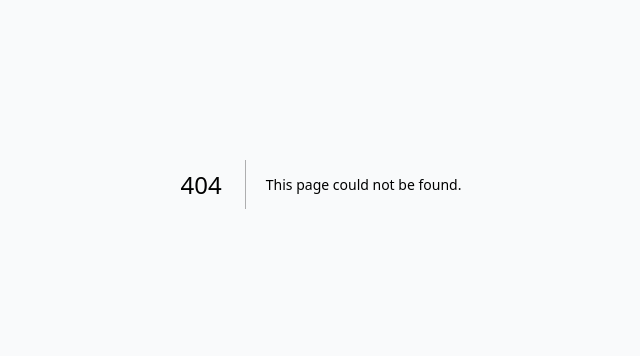
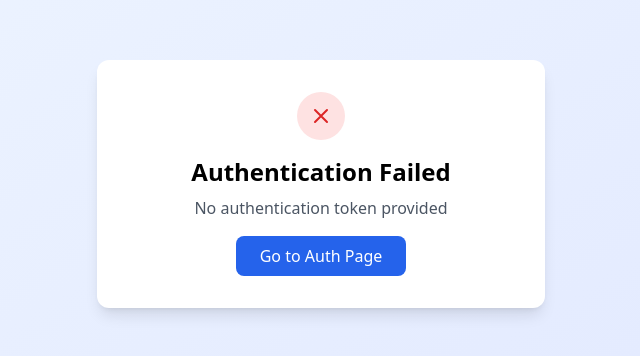
Before and after one commit to writer169/dachakilovatt, a Next.js app: page /auth/magic-link in a window 1280 px wide. Before the commit this address had no page. Shown: the part 216-572 px from the top of the page, without its empty margins (319-959 px from the left). Built offline with nearby package versions, Linux system fonts and the light colour scheme.

Commit message:
Create src/app/auth/magic-link/page.tsx

```diff
--- /dev/null
+++ b/src/app/auth/magic-link/page.tsx
@@ -0,0 +1,102 @@
+'use client';
+
+import { Suspense, useEffect, useState } from 'react';
+import { useSearchParams, useRouter } from 'next/navigation';
+
+function MagicLinkContent() {
+  const searchParams = useSearchParams();
+  const router = useRouter();
+  const [state, setState] = useState<'loading' | 'success' | 'error'>('loading');
+  const [message, setMessage] = useState('');
+
+  useEffect(() => {
+    const handleMagicLink = async () => {
+      const token = searchParams.get('token');
+
+      if (!token) {
+        setState('error');
+        setMessage('No authentication token provided');
+        return;
+      }
+
+      try {
+        const res = await fetch('/api/auth', {
+          method: 'POST',
+          headers: { 'Content-Type': 'application/json' },
+          body: JSON.stringify({ action: 'verify', token }),
+        });
+
+        if (res.ok) {
+          setState('success');
+          setMessage('Authentication successful! Redirecting...');
+          setTimeout(() => router.push('/'), 2000);
+        } else {
+          const { error } = await res.json();
+          setState('error');
+          setMessage(error || 'Authentication failed');
+        }
+      } catch (e) {
+        setState('error');
+        setMessage('Network error during authentication');
+      }
+    };
+
+    handleMagicLink();
+  }, [searchParams, router]);
+
+  return (
+    <div className="min-h-screen bg-gradient-to-br from-blue-50 to-indigo-100 flex items-center justify-center p-4">
+      <div className="max-w-md w-full bg-white rounded-xl shadow-lg p-8 text-center">
+        {state === 'loading' && (
+          <>
+            <div className="animate-spin rounded-full h-12 w-12 border-b-2 border-blue-600 mx-auto mb-4"></div>
+            <h1 className="text-2xl font-semibold mb-2">Verifying Magic Link...</h1>
+            <p className="text-gray-600">Please wait while we authenticate you...</p>
+          </>
+        )}
+
+        {state === 'success' && (
+          <>
+            <div className="w-12 h-12 bg-green-100 rounded-full flex items-center justify-center mx-auto mb-4">
+              <svg className="w-6 h-6 text-green-600" fill="none" stroke="currentColor" viewBox="0 0 24 24">
+                <path strokeLinecap="round" strokeLinejoin="round" strokeWidth={2} d="M5 13l4 4L19 7" />
+              </svg>
+            </div>
+            <h1 className="text-2xl font-semibold mb-2">Authentication Successful!</h1>
+            <p className="text-gray-600">{message}</p>
+          </>
+        )}
+
+        {state === 'error' && (
+          <>
+            <div className="w-12 h-12 bg-red-100 rounded-full flex items-center justify-center mx-auto mb-4">
+              <svg className="w-6 h-6 text-red-600" fill="none" stroke="currentColor" viewBox="0 0 24 24">
+                <path strokeLinecap="round" strokeLinejoin="round" strokeWidth={2} d="M6 18L18 6M6 6l12 12" />
+              </svg>
+            </div>
+            <h1 className="text-2xl font-semibold mb-2">Authentication Failed</h1>
+            <p className="text-gray-600 mb-4">{message}</p>
+            <button
+              onClick={() => router.push('/auth')}
+              className="px-6 py-2 bg-blue-600 text-white rounded-lg hover:bg-blue-700 transition-colors"
+            >
+              Go to Auth Page
+            </button>
+          </>
+        )}
+      </div>
+    </div>
+  );
+}
+
+export default function MagicLinkPage() {
+  return (
+    <Suspense fallback={
+      <div className="min-h-screen bg-gradient-to-br from-blue-50 to-indigo-100 flex items-center justify-center">
+        <div className="animate-spin rounded-full h-8 w-8 border-b-2 border-blue-600"></div>
+      </div>
+    }>
+      <MagicLinkContent />
+    </Suspense>
+  );
+}
```
